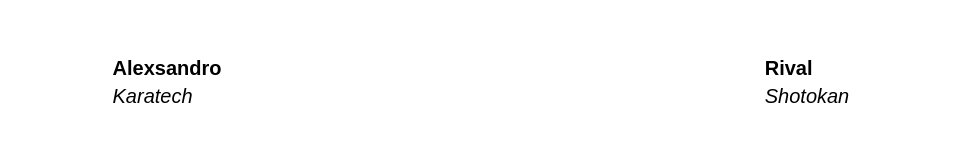
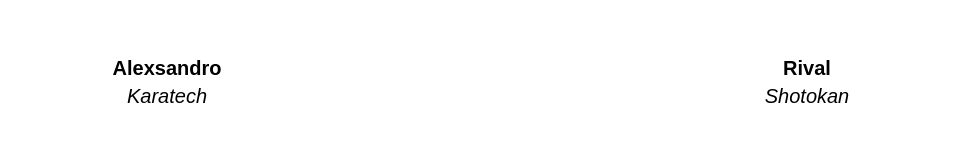
Before and after one commit to A1exsandro/scoreboard, a Next.js app: page /scoreboard in a window 1280 px wide. Shown: the part 208-350 px from the top of the page, without its empty margins (153-1126 px from the left). Built offline with nearby package versions, Linux system fonts and the light colour scheme; no server answers.

Commit message:
refactor: div style of competitor name

```diff
--- a/src/components/CompetitorScore.tsx
+++ b/src/components/CompetitorScore.tsx
@@ -39,7 +39,7 @@
 
   return (
     <div className="w-full flex flex-col items-center p-4 gap-4">
-      <div className={`flex ${isMobile ? 'gap-3' : 'flex-col'}`}>
+      <div className={`flex ${isMobile ? 'gap-3' : 'flex-col items-center'}`}>
         <h2 className="text-xl font-bold">{name}</h2>
         <h2 className="text-xl italic">{dojo}</h2>
       </div>
```
